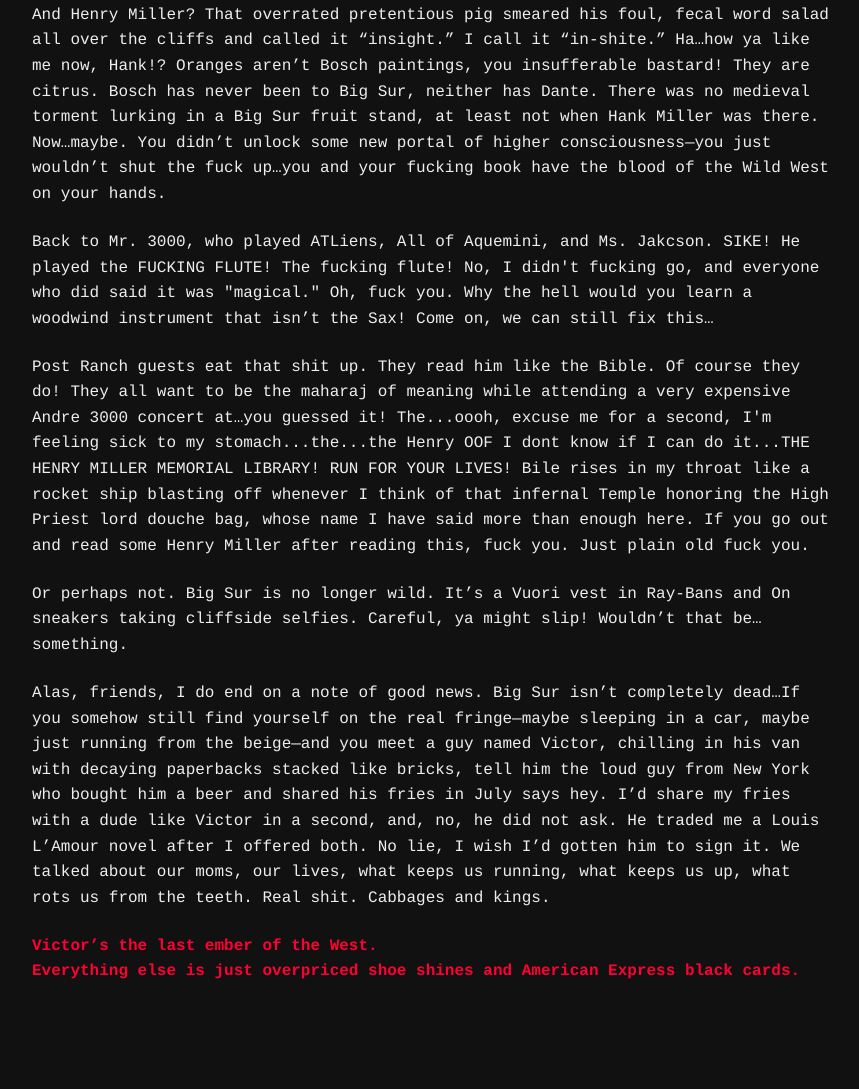
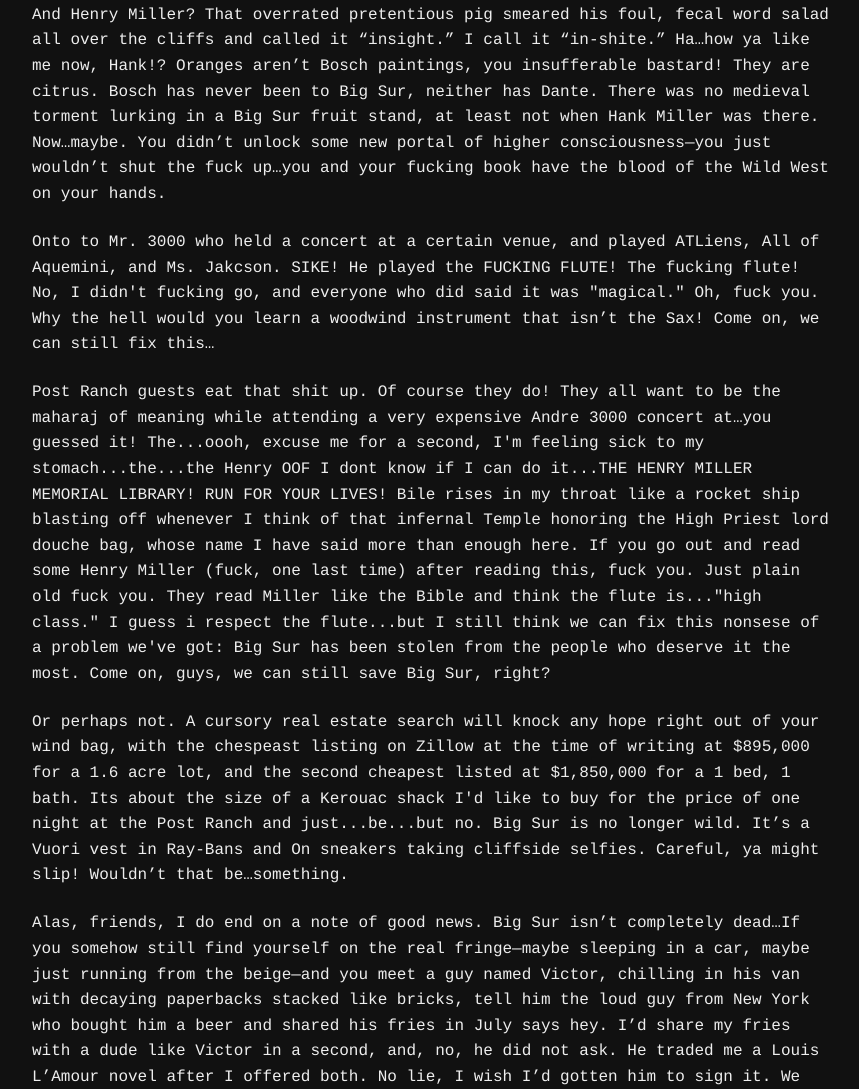
Before and after one commit to daddy-kool/marshallmakingmagic.github.io, a plain HTML site: page postranch.html in a window 1280 px wide. Shown: the part 1039-2128 px from the top of the page, without its empty margins (208-1067 px from the left). Before the commit the page ends 2078 px from the top, so only its background shows below. Drawn offline with Linux system fonts and the light colour scheme.

Commit message:
Update postranch.html

```diff
--- a/postranch.html
+++ b/postranch.html
@@ -53,11 +53,11 @@
 
   <p>And Henry Miller? That overrated pretentious pig smeared his foul, fecal word salad all over the cliffs and called it “insight.” I call it “in-shite.” Ha…how ya like me now, Hank!? Oranges aren’t Bosch paintings, you insufferable bastard! They are citrus. Bosch has never been to Big Sur, neither has Dante. There was no medieval torment lurking in a Big Sur fruit stand, at least not when Hank Miller was there. Now…maybe. You didn’t unlock some new portal of higher consciousness—you just wouldn’t shut the fuck up…you and your fucking book have the blood of the Wild West on your hands.</p>
 
-  <p>Back to Mr. 3000, who played ATLiens, All of Aquemini, and Ms. Jakcson. SIKE! He played the FUCKING FLUTE! The fucking flute! No, I didn't fucking go, and everyone who did said it was "magical." Oh, fuck you. Why the hell would you learn a woodwind instrument that isn’t the Sax! Come on, we can still fix this…<p>
+  <p>Onto to Mr. 3000 who held a concert at a certain venue, and played ATLiens, All of Aquemini, and Ms. Jakcson. SIKE! He played the FUCKING FLUTE! The fucking flute! No, I didn't fucking go, and everyone who did said it was "magical." Oh, fuck you. Why the hell would you learn a woodwind instrument that isn’t the Sax! Come on, we can still fix this…<p>
 
-  <p>Post Ranch guests eat that shit up. They read him like the Bible. Of course they do! They all want to be the maharaj of meaning while attending a very expensive Andre 3000 concert at…you guessed it! The...oooh, excuse me for a second, I'm feeling sick to my stomach...the...the Henry OOF I dont know if I can do it...THE HENRY MILLER MEMORIAL LIBRARY! RUN FOR YOUR LIVES! Bile rises in my throat like a rocket ship blasting off whenever I think of that infernal Temple honoring the High Priest lord douche bag, whose name I have said more than enough here. If you go out and read some Henry Miller after reading this, fuck you. Just plain old fuck you.</p>
+  <p>Post Ranch guests eat that shit up. Of course they do! They all want to be the maharaj of meaning while attending a very expensive Andre 3000 concert at…you guessed it! The...oooh, excuse me for a second, I'm feeling sick to my stomach...the...the Henry OOF I dont know if I can do it...THE HENRY MILLER MEMORIAL LIBRARY! RUN FOR YOUR LIVES! Bile rises in my throat like a rocket ship blasting off whenever I think of that infernal Temple honoring the High Priest lord douche bag, whose name I have said more than enough here. If you go out and read some Henry Miller (fuck, one last time) after reading this, fuck you. Just plain old fuck you. They read Miller like the Bible and think the flute is..."high class." I guess i respect the flute...but I still think we can fix this nonsese of a problem we've got: Big Sur has been stolen from the people who deserve it the most. Come on, guys, we can still save Big Sur, right?</p>
 
-  <p>Or perhaps not. Big Sur is no longer wild. It’s a Vuori vest in Ray-Bans and On sneakers taking cliffside selfies. Careful, ya might slip! Wouldn’t that be…something.</p>
+  <p>Or perhaps not. A cursory real estate search will knock any hope right out of your wind bag, with the chespeast listing on Zillow at the time of writing at $895,000 for a 1.6 acre lot, and the second cheapest listed at $1,850,000 for a 1 bed, 1 bath. Its about the size of a Kerouac shack I'd like to buy for the price of one night at the Post Ranch and just...be...but no. Big Sur is no longer wild. It’s a Vuori vest in Ray-Bans and On sneakers taking cliffside selfies. Careful, ya might slip! Wouldn’t that be…something.</p>
 
   <p>Alas, friends, I do end on a note of good news. Big Sur isn’t completely dead…If you somehow still find yourself on the real fringe—maybe sleeping in a car, maybe just running from the beige—and you meet a guy named Victor, chilling in his van with decaying paperbacks stacked like bricks, tell him the loud guy from New York who bought him a beer and shared his fries in July says hey. I’d share my fries with a dude like Victor in a second, and, no, he did not ask. He traded me a Louis L’Amour novel after I offered both. No lie, I wish I’d gotten him to sign it. We talked about our moms, our lives, what keeps us running, what keeps us up, what rots us from the teeth. Real shit. Cabbages and kings.</p>
 
```
